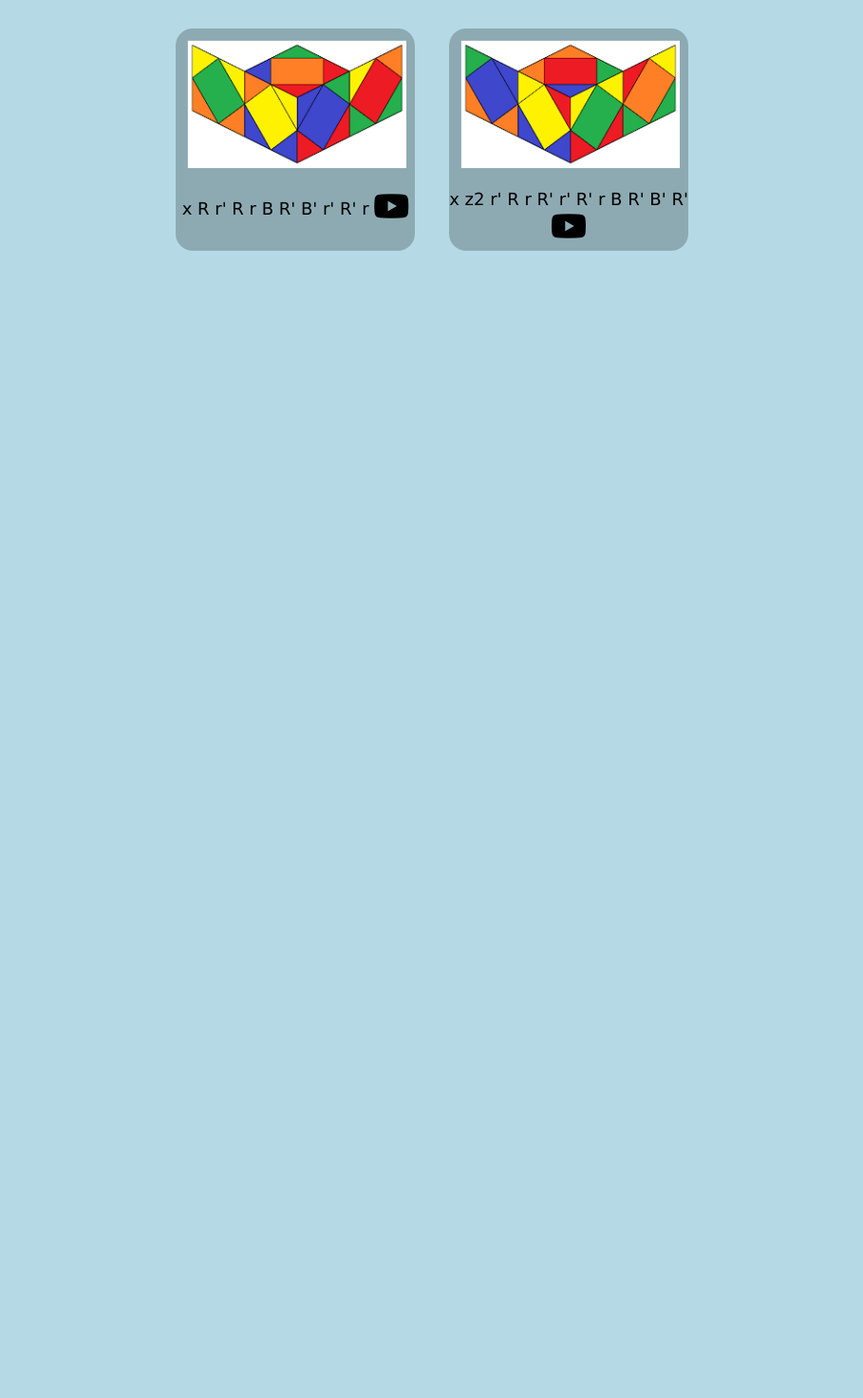
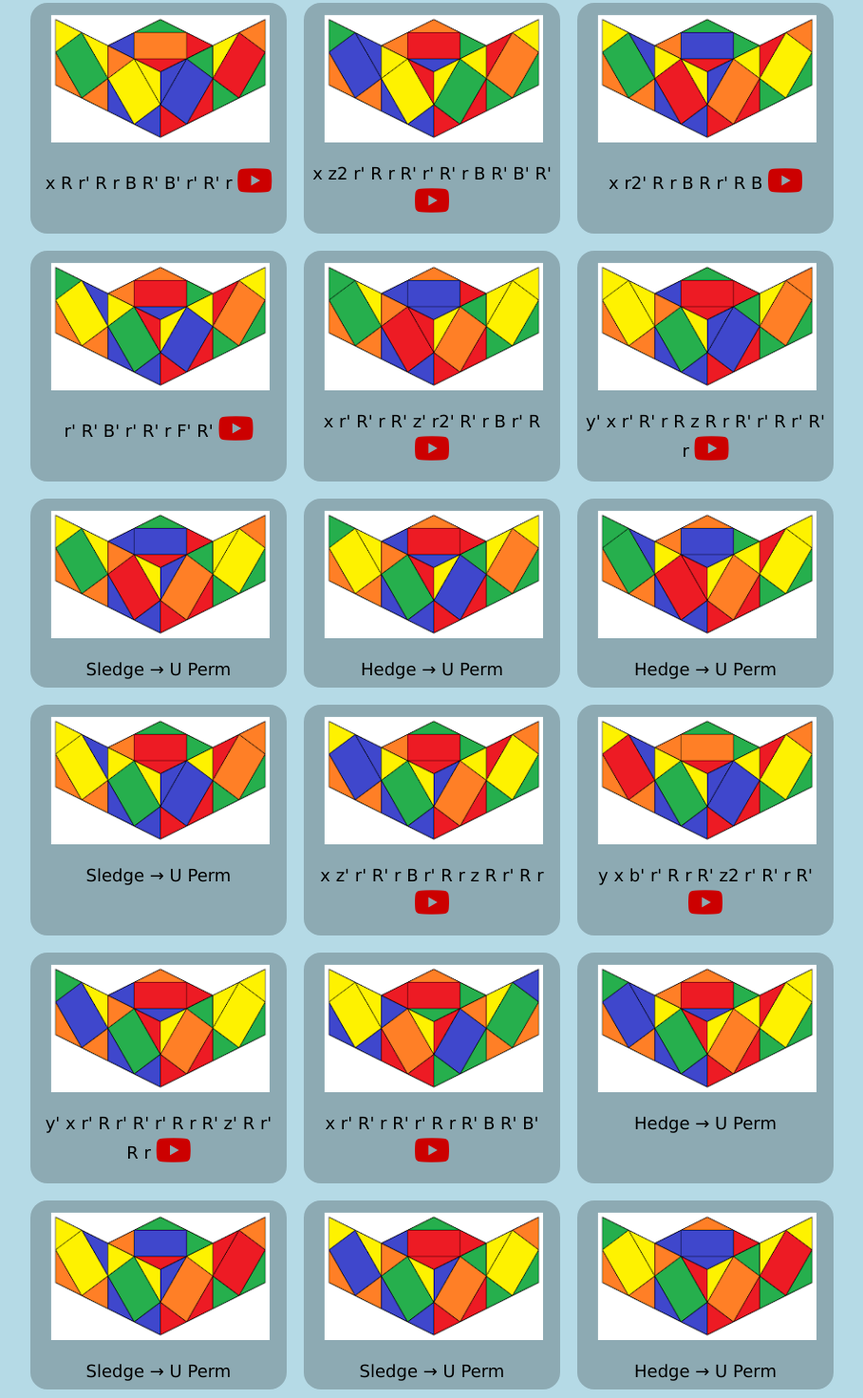
Before and after one commit to hkgkhanh/hkgkhanh.github.io, a plain HTML site: page skewb.html in a window 1280 px wide. Shown: the part 916-2388 px from the top of the page at 95% size, without its empty margins (185-1094 px from the left). Before the commit the page ends 1198 px from the top, so only its background shows below. Drawn offline with nearby package versions, Linux system fonts and the light colour scheme; a web font is replaced by a local one.

Commit message:
update skewb.html

```diff
--- a/css/style.css
+++ b/css/style.css
@@ -183,8 +183,8 @@ hr
 #algs-box div
 {
 	width: 14em;
-	margin: 1em;
-	padding-top: 0.5em;
+	margin: 0.5em;
+	padding: 0.5em;
 	text-align: center;
 	background-color: #8DAAB3;
 	border-radius: 1em;
@@ -198,7 +198,12 @@ hr
 	margin-bottom: 1em;
 }
 
-#algs-box div a
+.fi-brands-youtube, .fi-bs-envelope
 {
-	margin-right: 0em;
+	color: #cc0000;
 }
+
+.fi-brands-github
+{
+	color: #990073;
+}
--- a/skewb.html
+++ b/skewb.html
@@ -101,6 +101,94 @@
 						<i class="fi fi-brands-youtube"></i>
 					</a>
 				</div>
+				<div>
+					<img src="images/ns/ns9.png"><br>
+					x r2' R r B R r' R B
+					<a href="https://youtu.be/D-WGl6OPAuY?si=tMzZ5o44ChuEtlYp&t=78" target="_blank">
+						<i class="fi fi-brands-youtube"></i>
+					</a>
+				</div>
+				<div>
+					<img src="images/ns/ns10.png"><br>
+					r' R' B' r' R' r F' R'
+					<a href="https://youtu.be/D-WGl6OPAuY?si=fo-yibVkRHMYNSw5&t=91" target="_blank">
+						<i class="fi fi-brands-youtube"></i>
+					</a>
+				</div>
+				<div>
+					<img src="images/ns/ns11.png"><br>
+					x r' R' r R' z' r2' R' r B r' R
+					<a href="https://youtu.be/D-WGl6OPAuY?si=LFbBysScWP56sO3a&t=100" target="_blank">
+						<i class="fi fi-brands-youtube"></i>
+					</a>
+				</div>
+				<div>
+					<img src="images/ns/ns12.png"><br>
+					y' x r' R' r R z R r R' r' R r' R' r
+					<a href="https://youtu.be/D-WGl6OPAuY?si=DXaO293d9t2LwOkX&t=111" target="_blank">
+						<i class="fi fi-brands-youtube"></i>
+					</a>
+				</div>
+				<div>
+					<img src="images/ns/ns13.png"><br>
+					Sledge → U Perm
+				</div>
+				<div>
+					<img src="images/ns/ns14.png"><br>
+					Hedge → U Perm
+				</div>
+				<div>
+					<img src="images/ns/ns15.png"><br>
+					Hedge → U Perm
+				</div>
+				<div>
+					<img src="images/ns/ns16.png"><br>
+					Sledge → U Perm
+				</div>
+				<div>
+					<img src="images/ns/ns17.png"><br>
+					x z' r' R' r B r' R r z R r' R r
+					<a href="https://youtu.be/D-WGl6OPAuY?si=odx8jnyvPnRTAMgA&t=121" target="_blank">
+						<i class="fi fi-brands-youtube"></i>
+					</a>
+				</div>
+				<div>
+					<img src="images/ns/ns18.png"><br>
+					y x b' r' R r R' z2 r' R' r R'
+					<a href="https://youtu.be/D-WGl6OPAuY?si=EVzy120ZtWqmxDPb&t=134" target="_blank">
+						<i class="fi fi-brands-youtube"></i>
+					</a>
+				</div>
+				<div>
+					<img src="images/ns/ns19.png"><br>
+					y' x r' R r' R' r' R r R' z' R r' R r
+					<a href="https://youtu.be/D-WGl6OPAuY?si=8iLLrnE1QLuSTc3V&t=144" target="_blank">
+						<i class="fi fi-brands-youtube"></i>
+					</a>
+				</div>
+				<div>
+					<img src="images/ns/ns20.png"><br>
+					x r' R' r R' r' R r R' B R' B'
+					<a href="https://youtu.be/D-WGl6OPAuY?si=J5pJo6yVmdDg6QMJ&t=157" target="_blank">
+						<i class="fi fi-brands-youtube"></i>
+					</a>
+				</div>
+				<div>
+					<img src="images/ns/ns21.png"><br>
+					Hedge → U Perm
+				</div>
+				<div>
+					<img src="images/ns/ns22.png"><br>
+					Sledge → U Perm
+				</div>
+				<div>
+					<img src="images/ns/ns23.png"><br>
+					Sledge → U Perm
+				</div>
+				<div>
+					<img src="images/ns/ns24.png"><br>
+					Hedge → U Perm
+				</div>
 			</div>
 
 		</div>
```
Also changed, not shown: images/ns/ns10.png (added), images/ns/ns11.png (added), images/ns/ns12.png (added), images/ns/ns13.png (added), images/ns/ns14.png (added), images/ns/ns15.png (added), images/ns/ns16.png (added), images/ns/ns17.png (added), images/ns/ns18.png (added), images/ns/ns19.png (added), images/ns/ns20.png (added), images/ns/ns21.png (added), images/ns/ns22.png (added), images/ns/ns23.png (added), 2 more files.
